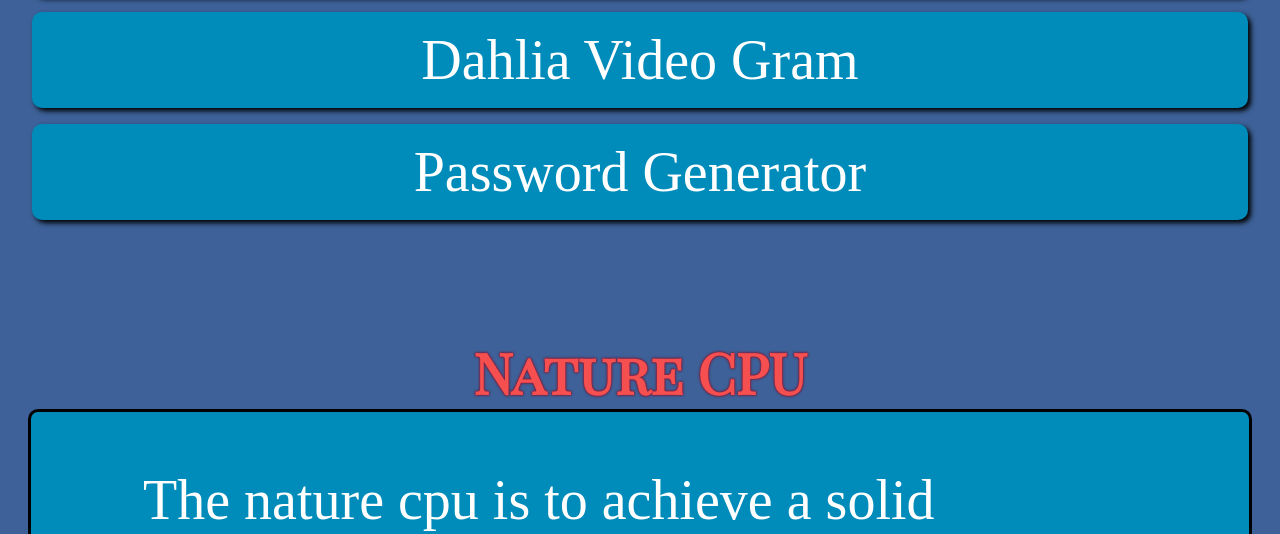
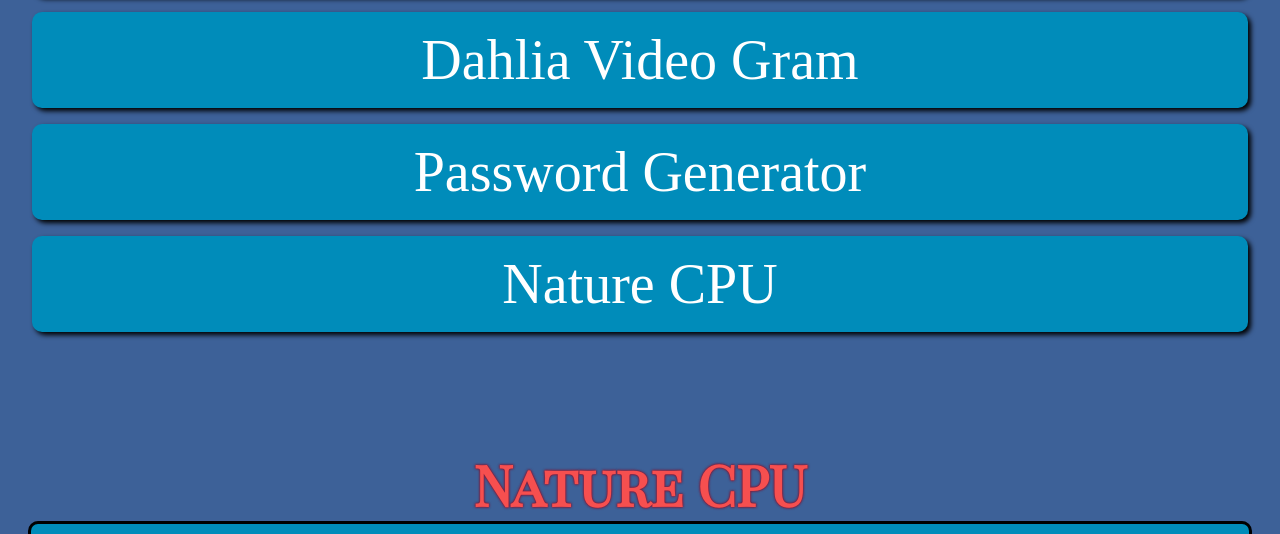
Before and after one commit to DahliaEnterprise/EasyPage, a PHP site: page /nature_cpu_project/ in a window 1280 px wide. Shown: the part 749-1283 px from the top of the page. Run offline with PHP 8.4, Linux system fonts and the light colour scheme.

Commit message:
Update include_navigation.php

```diff
--- a/website/source/include_navigation.php
+++ b/website/source/include_navigation.php
@@ -1,4 +1,4 @@
-  <div class="menu_header">
+ <div class="menu_header">
      Navigate
     </div>
         <div class="easy_page_header">
@@ -15,3 +15,7 @@
      <div class="easy_page_header">
      <a href="/password_generator/" class="shasta_exchange_navigation">Password Generator</a>
     </div>
+
+     <div class="easy_page_header">
+     <a href="/nature_cpu_project/" class="shasta_exchange_navigation">Nature CPU</a>
+    </div>
```
